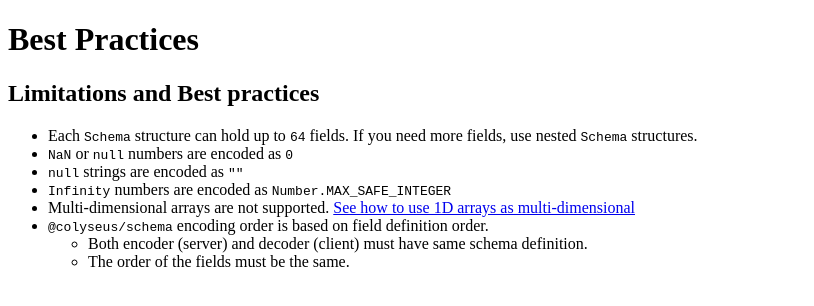
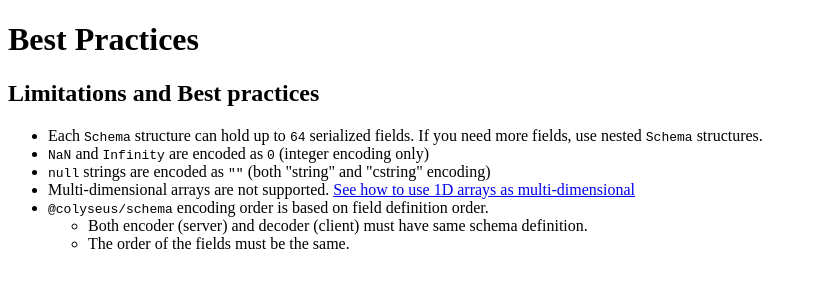
Before and after one commit to colyseus/docs, a Next.js app: page /state/best-practices in a window 1280 px wide. Shown: the top 306 px of the page, without its empty margins (0-814 px from the left). Built offline with nearby package versions, Linux system fonts and the light colour scheme.

Commit message:
docs: update best practices

```diff
--- a/pages/state/best-practices.mdx
+++ b/pages/state/best-practices.mdx
@@ -2,10 +2,9 @@
 
 ## Limitations and Best practices
 
-- Each `Schema` structure can hold up to `64` fields. If you need more fields, use nested `Schema` structures.
-- `NaN` or `null` numbers are encoded as `0`
-- `null` strings are encoded as `""`
-- `Infinity` numbers are encoded as `Number.MAX_SAFE_INTEGER`
+- Each `Schema` structure can hold up to `64` serialized fields. If you need more fields, use nested `Schema` structures.
+- `NaN` and `Infinity` are encoded as `0` (integer encoding only)
+- `null` strings are encoded as `""` (both "string" and "cstring" encoding)
 - Multi-dimensional arrays are not supported. [See how to use 1D arrays as multi-dimensional](https://softwareengineering.stackexchange.com/questions/212808/treating-a-1d-data-structure-as-2d-grid/212813#212813)
 - `@colyseus/schema` encoding order is based on field definition order.
     - Both encoder (server) and decoder (client) must have same schema definition.
```
